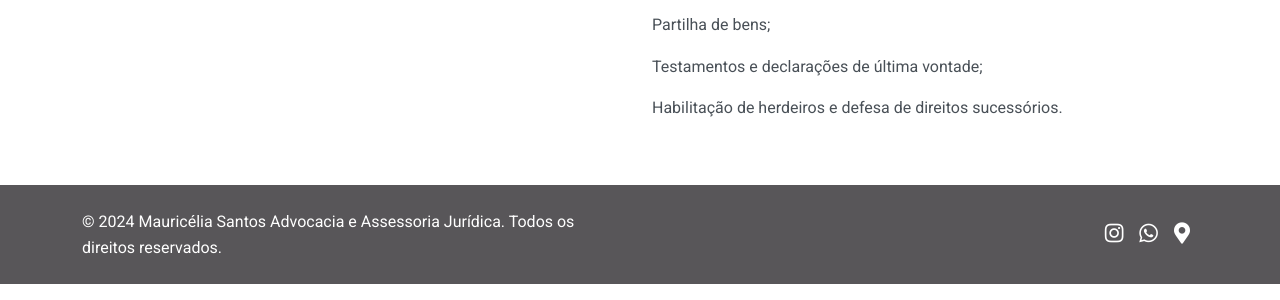
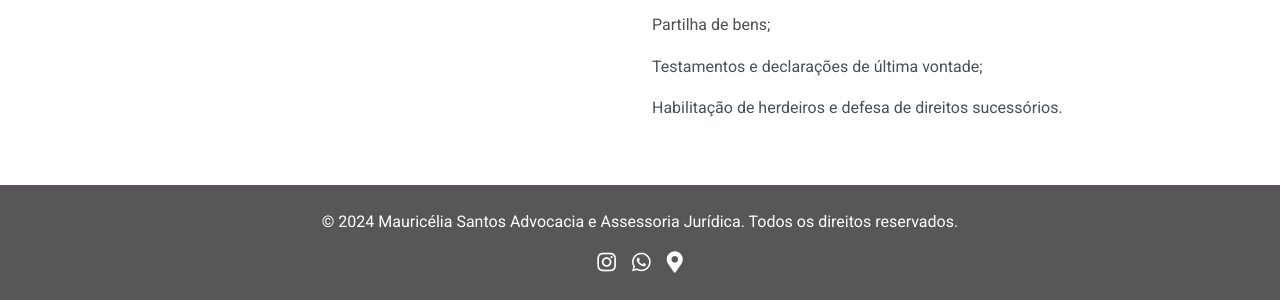
Before and after one commit to DenisCrvo/MauriceliaSantos, a plain HTML site: page index.html in a window 1280 px wide. Shown: the part 4184-4484 px from the top of the page. Drawn offline with nearby package versions, Linux system fonts and the light colour scheme.

Commit message:
alinhamento do conteúdo do footer (texto e ícones)

```diff
--- a/index.html
+++ b/index.html
@@ -221,13 +221,10 @@
 
         </main>
 
-        <footer class="bg-primary-custom text-white py-4">
+        <footer class="bg-primary-custom text-white py-4 text-center">
         <div class="container">
-            <div class="row">
-                <div class="col-md-6">
-                    <p class="mb-0 copyright-text">&copy; 2024 Mauricélia Santos Advocacia e Assessoria Jurídica. Todos os direitos reservados.</p>
-                </div>
-                <div class="col-md-6 d-flex justify-content-start justify-content-md-end align-items-center mt-3 mt-md-0">
+            <p class="mb-0">© 2024 Mauricélia Santos Advocacia e Assessoria Jurídica. Todos os direitos reservados.</p>
+            <div class="footer-icons d-flex justify-content-center align-items-center mt-3">
                 <a href="https://www.instagram.com/msantos2020/" target="_blank" class="text-white mx-2 footer-icon-link" aria-label="Instagram">
                     <i class="fab fa-instagram fa-lg"></i>
                 </a>
@@ -239,7 +236,6 @@
                 </a>
             </div>
         </div>
-        </div>
     </footer>
     <script src="https://cdn.jsdelivr.net/npm/bootstrap@5.3.3/dist/js/bootstrap.bundle.min.js" integrity="sha384-YvpcrYf0tY3lHB60NNkmXc5s9fDVZLESaAA55NDzOxhy9GkcIdslK1eN7N6jIeHz" crossorigin="anonymous"></script>
 </body>
--- a/style.css
+++ b/style.css
@@ -200,13 +200,3 @@ h3 {
 .footer-icon-link:hover {
     color: #cccccc !important; /* Cor mais clara para o hover */
 }
-/* Alinhamento do texto de copyright em telas pequenas */
-.copyright-text {
-    text-align: center;
-}
-/* Alinhamento dos ícones do footer em telas grandes */
-@media (min-width: 768px) {
-    .copyright-text {
-        text-align: left;
-    }
-}
```
Lines whose indentation alone changed are shown as unchanged.
